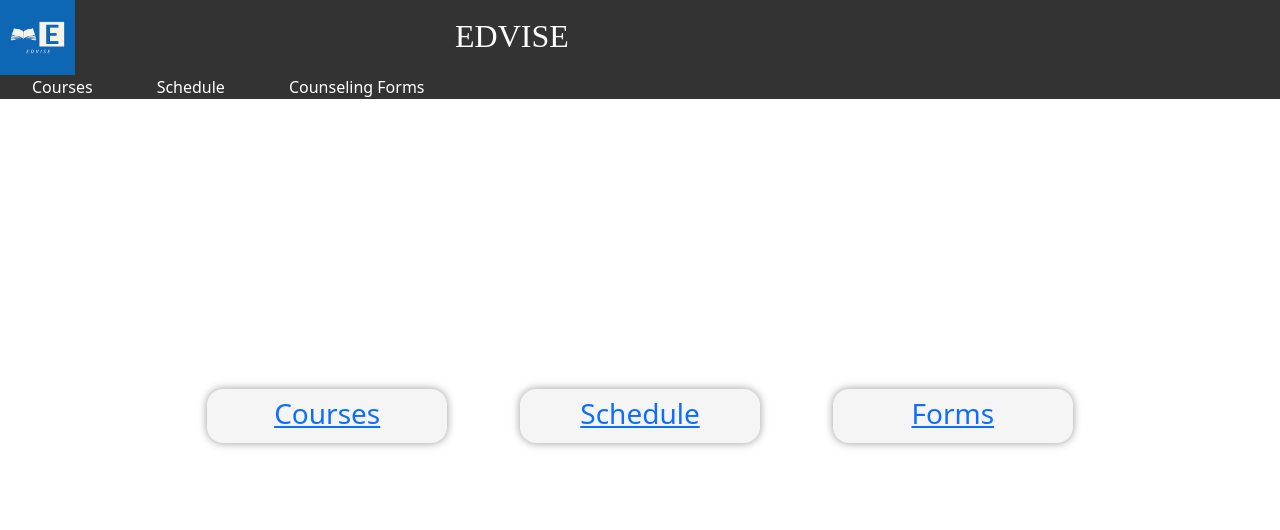
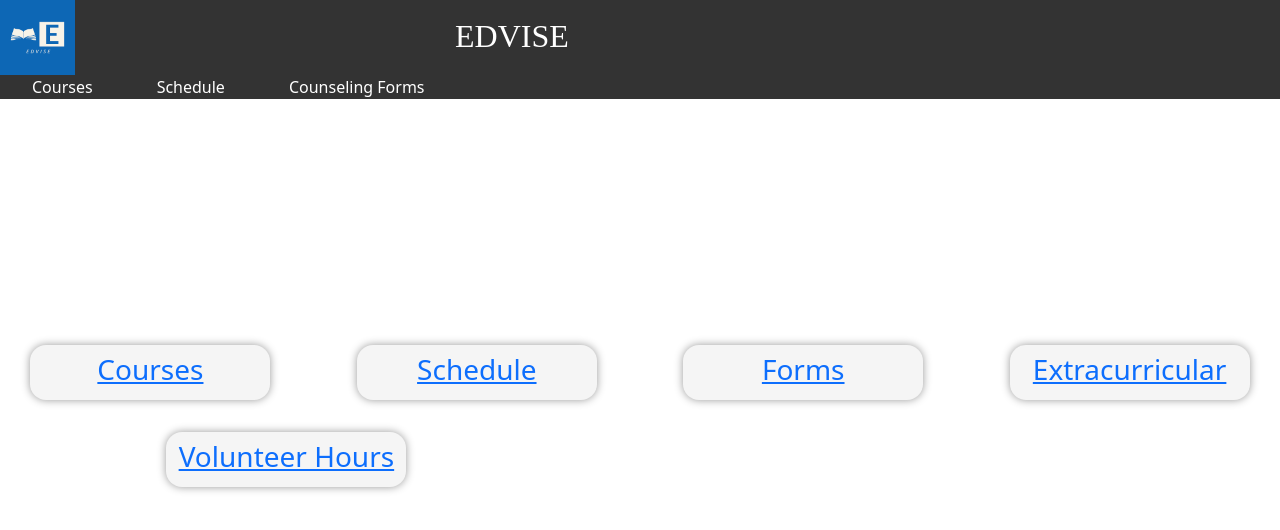
Before and after one commit to Hanuhitha/CorSel, a React (Create React App) app in the folder corsel/: page /LandingPage in a window 1280 px wide. Shown: the top 530 px of the page. Built offline with nearby package versions, Linux system fonts and the light colour scheme; no server answers.

Commit message:
extracurricular database

```diff
--- a/corsel/package.json
+++ b/corsel/package.json
@@ -7,9 +7,11 @@
     "@testing-library/react": "^13.4.0",
     "@testing-library/user-event": "^13.5.0",
     "bootstrap": "^5.3.1",
+    "chart.js": "^4.4.1",
     "firebase": "^10.2.0",
     "react": "^18.2.0",
     "react-bootstrap": "^2.8.0",
+    "react-chartjs-2": "^5.2.0",
     "react-dom": "^18.2.0",
     "react-icons": "^4.11.0",
     "react-router-dom": "^6.15.0",
--- a/corsel/src/components/App.js
+++ b/corsel/src/components/App.js
@@ -1,3 +1,4 @@
+// App.js
 import React from 'react';
 import { Container } from 'react-bootstrap';
 import { BrowserRouter as Router, Routes, Route } from 'react-router-dom';
@@ -10,6 +11,12 @@ import ClassSearch from './ClassSearch';
 import Credits from './Credits';
 import Forms from './Forms';
 import RoleSelection from './RoleSelection';
+import VolunteerValidationPage from './VolunteerValidationPage';
+import MyCommitmentsPage from './MyCommitmentsPage';
+import StatsPage from './StatsPage';
+import OpportunitiesPage from './OpportunitiesPage';
+import ExtracurricularPage from './ExtracurricularPage';
+
 
 function App() {
   return (
@@ -26,6 +33,12 @@ function App() {
               <Route path="/ClassSearch" element={<ClassSearch />} />
               <Route path="/Forms" element={<Forms />} />
               <Route path="/Credits" element={<Credits />} />
+              <Route path="/VolunteerValidationPage" element={<VolunteerValidationPage />} />
+              <Route path="/my-commitments" element={<MyCommitmentsPage />} />
+              <Route path="/stats" element={<StatsPage />} />
+              <Route path="/find-opportunities" element={<OpportunitiesPage />} />
+              <Route path="/Extracurricular" element={<ExtracurricularPage />} />
+
             </Routes>
           </div>
         </Router>
--- /dev/null
+++ b/corsel/src/components/ExtracurricularPage.js
@@ -0,0 +1,112 @@
+import React, { useState, useEffect } from 'react';
+
+const fetchDataFromBackend = async () => {
+  const apiUrl = 'http://localhost:4000/extracurricular';
+
+  try {
+    const response = await fetch(apiUrl);
+
+    if (!response.ok) {
+      console.error(`Error fetching data. Status: ${response.status}`);
+      throw new Error(`Error fetching data. Status: ${response.status}`);
+    }
+
+    const data = await response.json();
+    return data || {};
+  } catch (error) {
+    console.error('Network error:', error);
+    return {};
+  }
+};
+
+const ExtracurricularPage = () => {
+  const [activities, setActivities] = useState({});
+  const [filteredActivities, setFilteredActivities] = useState({});
+  const [searchQuery, setSearchQuery] = useState('');
+  const [activityTypeFilter, setActivityTypeFilter] = useState('');
+  const [loading, setLoading] = useState(true);
+  const [activityTypes, setActivityTypes] = useState([]);
+
+  useEffect(() => {
+    const fetchActivities = async () => {
+      try {
+        const fetchedActivities = await fetchDataFromBackend();
+        console.log('Fetched Extracurricular Activities:', fetchedActivities);
+
+        setActivities(fetchedActivities);
+        setFilteredActivities(fetchedActivities);
+
+        // Extract unique activity types
+        const types = [...new Set(Object.values(fetchedActivities).map((activity) => activity.ActivityType))];
+        setActivityTypes(types);
+      } catch (error) {
+        console.error('Error fetching extracurricular activities:', error);
+      } finally {
+        setLoading(false);
+      }
+    };
+
+    fetchActivities();
+  }, []);
+
+  useEffect(() => {
+    // Filter logic goes here
+    // Update setFilteredActivities based on searchQuery or other filters
+
+    const filtered = Object.entries(activities).filter(
+      ([activityName, activity]) =>
+        activityName.toLowerCase().includes(searchQuery.toLowerCase()) &&
+        (activityTypeFilter ? activity.ActivityType === activityTypeFilter : true)
+    );
+
+    // Convert filtered array back to an object
+    const filteredActivitiesObject = Object.fromEntries(filtered);
+    setFilteredActivities(filteredActivitiesObject);
+  }, [searchQuery, activityTypeFilter, activities]);
+
+  return (
+    <div>
+      {/* Filters */}
+      <label htmlFor="searchQuery">Search:</label>
+      <input type="text" id="searchQuery" value={searchQuery} onChange={(e) => setSearchQuery(e.target.value)} />
+
+      {/* Dropdown filter for Activity Type */}
+      <label htmlFor="activityTypeFilter">Filter by Activity Type:</label>
+      <select
+        id="activityTypeFilter"
+        value={activityTypeFilter}
+        onChange={(e) => setActivityTypeFilter(e.target.value)}
+      >
+        <option value="">All</option>
+        {activityTypes.map((type) => (
+          <option key={type} value={type}>
+            {type}
+          </option>
+        ))}
+      </select>
+
+      {/* Display selected Activity Type filter */}
+      <p>Selected Activity Type: {activityTypeFilter || 'All'}</p>
+
+      {/* Display filtered activities */}
+      {loading ? (
+        <p>Loading...</p>
+      ) : (
+        <div>
+          {Object.entries(filteredActivities).map(([activityName, activity]) => (
+            <div key={activityName} style={{ border: '1px solid #ccc', padding: '10px', marginBottom: '10px' }}>
+              <h3>{activity.ActivityName}</h3>
+              <p>{activity.ActivityDescription}</p>
+              {activity.ActivityAdvisor && <p>Advisor: {activity.ActivityAdvisor}</p>}
+              {activity.ActivityType && <p>Type: {activity.ActivityType}</p>}
+              {activity.Fee && <p>Fee: {activity.Fee}</p>}
+              {activity.StudentContact && <p>Contact: {activity.StudentContact}</p>}
+            </div>
+          ))}
+        </div>
+      )}
+    </div>
+  );
+};
+
+export default ExtracurricularPage;
--- a/corsel/src/components/LandingPage.js
+++ b/corsel/src/components/LandingPage.js
@@ -1,18 +1,17 @@
-import React from 'react'
-import { Button } from 'react-bootstrap'
-import NavBar from './NavBar'
-import {Link} from 'react-router-dom'
-import {Card} from './Card'
-import './LandingPage.css'
-
+import React from 'react';
+import { Link } from 'react-router-dom';
+import NavBar from './NavBar';
+import { Card } from './Card';
+import './LandingPage.css';
 
 export default function LandingPage() {
   return (
     <div>
-      <NavBar></NavBar>
-    <div style={{display:'flex',justifyContent:'center',flexDirection:'row'}}>
-      <div style={{marginRight:'5%'}}>
-      <Link to ='/ClassSearch'>
+      <NavBar />
+
+      <div style={{ display: 'flex', justifyContent: 'center', flexDirection: 'row' }}>
+        <div style={{ marginRight: '5%' }}>
+          <Link to='/ClassSearch'>
             <Card
               imgSrc=''
               imgAlt='Courses list will be provided here'
@@ -24,10 +23,10 @@ export default function LandingPage() {
               className='custom-card'
             />
           </Link>
+        </div>
 
-      </div>
         <div>
-      <Link to ='/Credits'>
+          <Link to='/Credits'>
             <Card
               imgSrc=''
               imgAlt='Courses list will be provided here'
@@ -39,8 +38,9 @@ export default function LandingPage() {
             />
           </Link>
         </div>
-      <div style={{marginLeft:'5%'}}>
-      <Link to ='/Forms'>
+
+        <div style={{ marginLeft: '5%' }}>
+          <Link to='/Forms'>
             <Card
               imgSrc=''
               imgAlt='Courses list will be provided here'
@@ -52,7 +52,36 @@ export default function LandingPage() {
             />
           </Link>
         </div>
+
+        {/* Add the Extracurricular Activities button here */}
+        <div style={{ marginLeft: '5%' }}>
+          <Link to='/Extracurricular'>
+            <Card
+              imgSrc=''
+              imgAlt='Activities list will be provided here'
+              title='Extracurricular'
+              description=''
+              buttonText=''
+              link='/Extracurricular'
+              width='15rem'
+            />
+          </Link>
         </div>
       </div>
-  )
+
+      <div style={{ marginLeft: '5%' }}>
+        <Link to='/VolunteerValidationPage'>
+          <Card
+            imgSrc=''
+            imgAlt='Courses list will be provided here'
+            title='Volunteer Hours'
+            description=''
+            buttonText=''
+            link='/VolunteerValidationPage'
+            width='15rem'
+          />
+        </Link>
+      </div>
+    </div>
+  );
 }
```
Also changed, not shown: 1 other file (tests, documents, lock files or other folders). Lines whose indentation alone changed are shown as unchanged.
